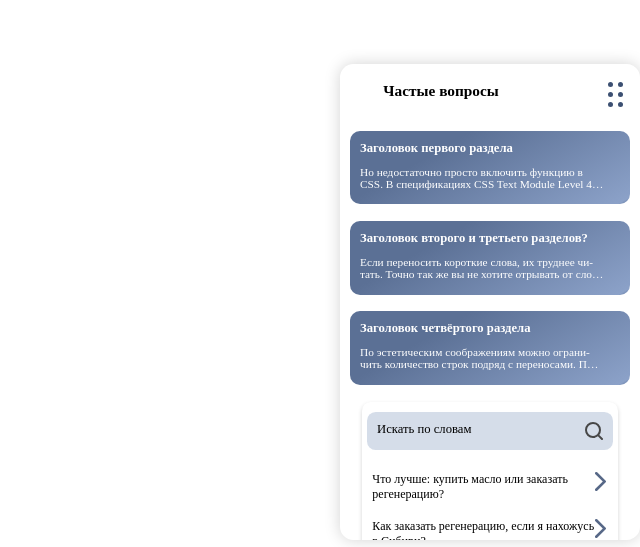
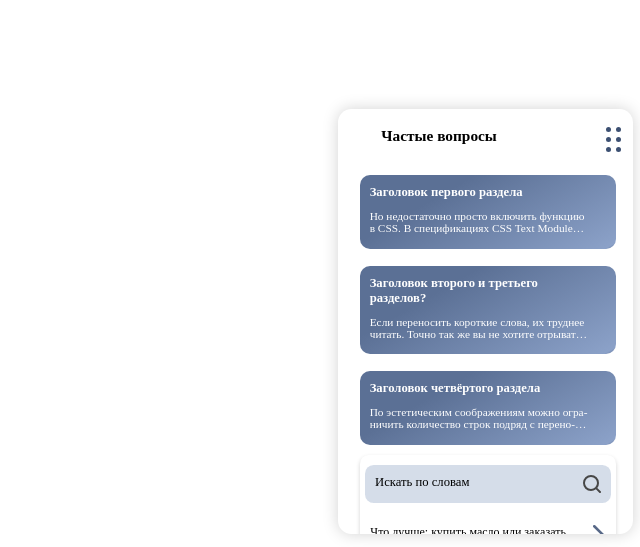
Before and after one commit to julia-888/QA-System, a React (Create React App) app: page / in a window 1280 px wide. Shown: the part 253-800 px from the top of the page, without its empty margins (640-1280 px from the left). Built offline with nearby package versions, Linux system fonts and the light colour scheme.

Commit message:
16 фев 2023 г. 19:20:07

```diff
--- a/src/components/MainArticleButton.tsx
+++ b/src/components/MainArticleButton.tsx
@@ -5,7 +5,8 @@ import { adpt } from '../adaptive';
 // Синий блок
 const MainArticleButtonDiv = styled.div`
 box-sizing: border-box;
-margin-bottom: ${adpt(25)}px;
+width: ${adpt(385)}px;
+margin-top: ${adpt(25)}px;
 padding: ${adpt(15)}px;
 padding-right: ${adpt(40)}px;
 border-radius: ${adpt(15)}px;
--- a/src/components/QASystem.tsx
+++ b/src/components/QASystem.tsx
@@ -1,7 +1,6 @@
 import styled from 'styled-components'
 import MainArticleButton from './MainArticleButton';
 import { articles } from '../data';
-import KeyWordsDiv from './KeyWord';
 import { adpt } from '../adaptive';
 import Search from './Search';
 import { Div } from './Div';
@@ -16,11 +15,11 @@ const QASystemFrame = styled(Div)`
     flex-direction: column;
     align-items: center;
     width: ${adpt(420)}px;
-    height: ${adpt(672)}px;
-    padding: ${adpt(27)}px ${adpt(15)}px ${adpt(15)}px ${adpt(15)}px;
+    height: ${adpt(610)}px;
+    padding: ${adpt(27)}px ${adpt(8)}px 0 ${adpt(15)}px;
+    margin: 0 ${adpt(10)}px ${adpt(10)}px 0;
     box-shadow: ${adpt(0)}px ${adpt(0)}px ${adpt(24)}px lightgrey;
     border-radius: ${adpt(20)}px;
-    overflow-y: scroll;
 `
 
 // Заголовок страницы с элементом для перемещения окна
@@ -31,7 +30,32 @@ const HeaderDiv = styled(Div)`
     font-size: ${adpt(23)}px;
     text-align: left;
     padding-left: ${adpt(40)}px;
-    margin-bottom: ${adpt(35)}px;
+    margin-bottom: ${adpt(10)}px;
+`
+
+// Основной блок с контентом
+const ArticlesDiv = styled(Div)`
+    flex-direction: column;
+    align-items: center;
+    width: ${adpt(420)}px;
+    height: ${adpt(610)}px;
+    overflow-y: scroll;
+
+    &::-webkit-scrollbar {
+        width: ${adpt(5)}px;
+        height: ${adpt(662)}px;
+        border-radius: ${adpt(10)}px;
+    }
+    &::-webkit-scrollbar-track {
+        background-color: #8BA1C8;
+        border-radius: ${adpt(10)}px;
+        margin-block: ${adpt(22)}px;
+        margin-block-end: ${adpt(35)}px;
+    }
+    &::-webkit-scrollbar-thumb {
+        border-radius: ${adpt(10)}px;
+        background-color: #5E7398;
+    }
 `
 
 export default function QASystem() {
@@ -41,6 +65,7 @@ export default function QASystem() {
                 <div>Частые вопросы</div>
                 <MoveIcon/>
             </HeaderDiv>
+            <ArticlesDiv>
                 {
                     // Вывод трёх популярных статей
                     articles.map(elem => elem.popular ? (
@@ -49,6 +74,7 @@ export default function QASystem() {
 
                 {/* Блок поиска */}
                 <Search />
+            </ArticlesDiv>
         </QASystemFrame>
 
     );
--- a/src/components/Search.tsx
+++ b/src/components/Search.tsx
@@ -18,6 +18,7 @@ const SearchDiv = styled(Div)`
     align-items: center;
     width: ${adpt(385)}px;
     padding-top: ${adpt(15)}px;
+    margin: ${adpt(15)}px 0;
     border-radius: ${adpt(13)}px;
     box-shadow: ${adpt(0)}px ${adpt(3)}px ${adpt(6)}px lightgrey;
 `
@@ -41,10 +42,11 @@ const SearchButton = styled.button`
 // Блок-контейнер для кнопки и блока с ключевыми словами
 const KeyWordsDiv = styled(Div)`
     background-color: #E9ECEE;
-    width: ${adpt(369)}px;
+    width: ${adpt(363)}px;
     border-radius: ${adpt(13)}px;
     flex-direction: column;
     margin-bottom: ${adpt(30)}px;
+    padding-right: ${adpt(7)}px;
 `
 
 // Кнопка, закрывающая блок с ключевыми словами
@@ -52,7 +54,6 @@ const KeyDivButton = styled.button`
     box-sizing: border-box;
     display: flex;
     justify-content: space-between;
-
     background-color: #E9ECEE;
     border-radius: ${adpt(13)}px;
     width: ${adpt(369)}px;
@@ -68,6 +69,21 @@ const KeyWordsDivDiv = styled(Div)`
     flex-wrap: wrap;
     overflow-y: scroll;
     height: ${adpt(250)}px;
+
+    &::-webkit-scrollbar {
+        width: ${adpt(5)}px;
+        border-radius: ${adpt(10)}px;
+    }
+    &::-webkit-scrollbar-track {
+        background-color: #8BA1C8;
+        border-radius: ${adpt(10)}px;
+        margin-block: ${adpt(22)}px;
+        margin-block-start: 0;
+    }
+    &::-webkit-scrollbar-thumb {
+        border-radius: ${adpt(10)}px;
+        background-color: #5E7398;
+    }
 `
 
 // Кнопка-переход на статью
@@ -95,7 +111,6 @@ const ButtonLookAll = styled(ArticleButton)`
 const SearchDivArticles = styled(Div)`
     flex-direction: column;
 `
-
 
 export default function Search() {
     // Состояние кнопки-активатора поиска
```
Also changed, not shown: src/components/Div.tsx (+0 -9 lines). Lines whose indentation alone changed are shown as unchanged.
